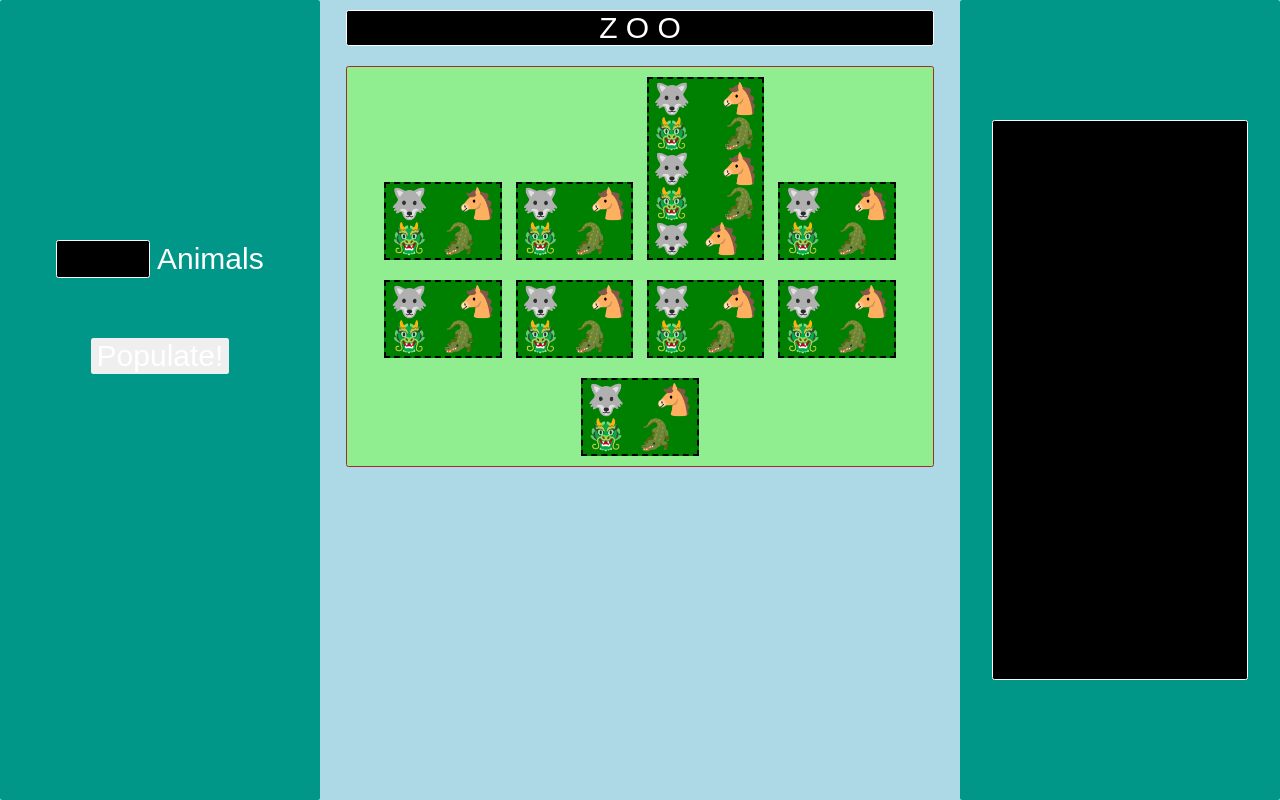
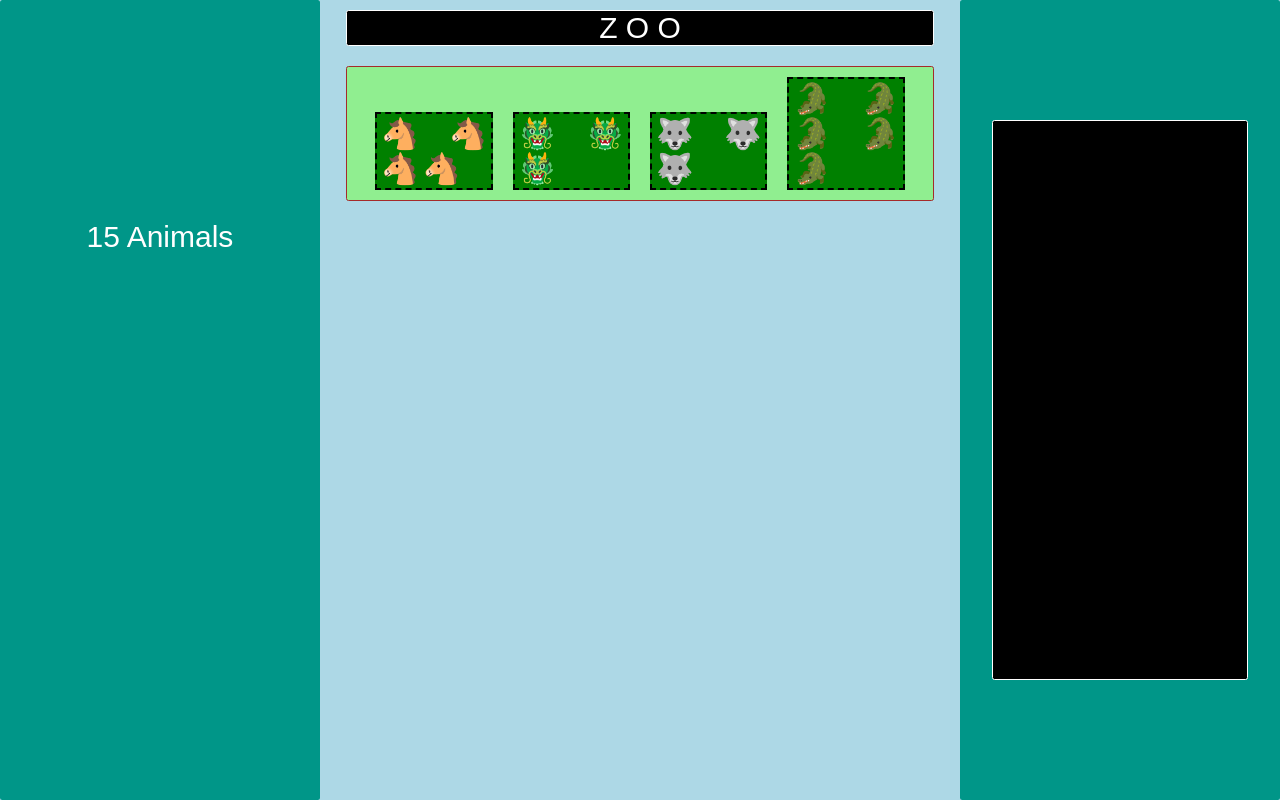
Before and after one commit to andrewtoups/christmasAtTheZoo, a plain HTML site: page index.html in a window 1280 px wide. Both pictures are taken after a click on the button "Populate!". Drawn offline with Linux system fonts and the light colour scheme.

Commit message:
added some interactivity. stat method not working as expected, need to place event listener elsewhere?

```diff
--- a/index.html
+++ b/index.html
@@ -8,74 +8,12 @@
   <body>
     <aside class="menu">
       <div class="animal-number">
-        <input class="animal-number" type="number" min="0" max="50"></input>
-        <span> Animals </span>
+        <input class="animal-number" type="number" min="5" max="75" value="15"> Animals</input>
       </div>
       <button class="populate" type="button">Populate!</button>
     </aside>
     <div class="zoo-header">Z O O</div>
-    <div class="zoo">
-      <span class="pen">
-        <span class = "animal">🐺</span>
-        <span class = "animal">🐴</span>
-        <span class = "animal">🐲</span>
-        <span class = "animal">🐊</span>
-      </span>
-      <span class="pen">
-        <span class = "animal">🐺</span>
-        <span class = "animal">🐴</span>
-        <span class = "animal">🐲</span>
-        <span class = "animal">🐊</span>
-      </span>
-      <span class="pen">
-        <span class = "animal">🐺</span>
-        <span class = "animal">🐴</span>
-        <span class = "animal">🐲</span>
-        <span class = "animal">🐊</span>
-        <span class = "animal">🐺</span>
-        <span class = "animal">🐴</span>
-        <span class = "animal">🐲</span>
-        <span class = "animal">🐊</span>
-        <span class = "animal">🐺</span>
-        <span class = "animal">🐴</span>
-      </span>
-      <span class="pen">
-        <span class = "animal">🐺</span>
-        <span class = "animal">🐴</span>
-        <span class = "animal">🐲</span>
-        <span class = "animal">🐊</span>
-      </span>
-      <span class="pen">
-        <span class = "animal">🐺</span>
-        <span class = "animal">🐴</span>
-        <span class = "animal">🐲</span>
-        <span class = "animal">🐊</span>
-      </span>
-      <span class="pen">
-        <span class = "animal">🐺</span>
-        <span class = "animal">🐴</span>
-        <span class = "animal">🐲</span>
-        <span class = "animal">🐊</span>
-      </span>
-      <span class="pen">
-        <span class = "animal">🐺</span>
-        <span class = "animal">🐴</span>
-        <span class = "animal">🐲</span>
-        <span class = "animal">🐊</span>
-      </span>
-      <span class="pen">
-        <span class = "animal">🐺</span>
-        <span class = "animal">🐴</span>
-        <span class = "animal">🐲</span>
-        <span class = "animal">🐊</span>
-      </span>
-      <span class="pen">
-        <span class = "animal">🐺</span>
-        <span class = "animal">🐴</span>
-        <span class = "animal">🐲</span>
-        <span class = "animal">🐊</span>
-      </span>
-    </div>
+    <div class="zoo"></div>
     <aside class="menu stats">
       <div class="display"></div>
     </aside>
--- a/js/main.js
+++ b/js/main.js
@@ -23,8 +23,21 @@ function Zoo (){
   this.regions = {
     zoo: null,
     display: null,
-    pens: []
+    menu: {
+      populate: $('button.populate'),
+      amount: $('input.animal-number')
+    }
   };
+  $("[type='number']").keypress(function (evt) {
+    evt.preventDefault();
+    });
+  $(this.regions.menu.populate).click((function(){
+    var animals = Number($(this.regions.menu.amount).val());
+    this.populate(animals);
+    this.build();
+    this.regions.menu.populate.remove();
+    $(this.regions.menu.amount).replaceWith($('<span="animal-number">' + animals + '</span>'));
+  }).bind(this));
 }
 
 Zoo.prototype = {
@@ -32,35 +45,69 @@ Zoo.prototype = {
     for (var index = 0; index < numOfAnimals; index++){
       newAnimal = this.grabAnimal();
       if (newAnimal !== undefined) {
-        this.menagerie[newAnimal.name + index] = newAnimal;
+        this.menagerie[newAnimal.getSpecies() + " " + index] = newAnimal;
       } else {
         this.menagerie = {};
-        return 'Something went horribly, horribly wrong!!';
+        console.log('Something went horribly, horribly wrong!!');
       }
     }
-    return numOfAnimals + " animals coming right up!";
+    console.log(numOfAnimals + " animals coming right up!");
   },
   grabAnimal: function grabAnimal(species){
     if (species === undefined) {
-      var animalTypes = ['Dog', 'Gila Monster', 'Horse', 'Alligator'];
+      var animalTypes = ['Dog', 'GilaMonster', 'Horse', 'Alligator'];
       var index = Math.floor(Math.random() * 4);
       species = animalTypes[index];
     }
-    switch (species) {
-      case 'Dog':
-        return Dog.random();
-      case 'Gila Monster':
-        return GilaMonster.random();
-      case 'Horse':
-        return Horse.random();
-      case 'Alligator':
-        return Alligator.random();
-      default:
-        return console.log("Unknown Species, cannot create");
+    speciesRegister = {
+      Dog: Dog,
+      GilaMonster: GilaMonster,
+      Alligator: Alligator,
+      Horse: Horse
+    };
+    return speciesRegister[species].random(); // look up animal type and call its random method
+  },
+  build: function build(){
+    var zoo = {
+      elem: $('div.zoo'),
+      pens: {}
+    };
+    this.regions.display = $('div.display');
+    for (var animal in this.menagerie) { // create empty pen for each new species name
+      var currentSpecies = this.menagerie[animal].getSpecies();
+      zoo.pens[currentSpecies] = $("<span class='pen'></span>");
     }
+    for (var specificPen in zoo.pens){ // draw pens on screen and fill with animal of that type
+      $(zoo.elem).append(zoo.pens[specificPen]);
+      for (animal in this.menagerie) {
+        var specificAnimal = this.menagerie[animal];
+        var specificSpecies = specificAnimal.getSpecies(); // sort animals by type, append to pens
+        if (specificSpecies === specificPen){
+          $(zoo.pens[specificPen]).append(this.menagerie[animal].elem); //put in pen
+          $(this.menagerie[animal].elem).click(specificAnimal, (function(){ // make them clickable for stats
+            this.showAnimalMenu(specificAnimal);
+          }).bind(this));
+        }
+      }
+    }
+    this.regions.zoo = zoo;
   },
-  showMenagerie: function showMenagerie(){
-
+  showAnimalMenu: function showAnimalMenu(animal){
+    $(this.regions.display.empty());
+    var stats = this.parseAnimalStats(animal.getInfo());
+    for (var index = 0; index < stats.length; index++){
+      $(this.regions.display).append(stats[index]);
+    }
+    $(this.regions.display).append('<button class="pet">Pet!</button>');
+    $(this.regions.display).append('<button class="breed">Breed!</button');
+  },
+  parseAnimalStats: function parseAnimalStats(info){
+    var elems = [];
+    for (var keyword in info){
+      elem = $("<p class='stat-item'>" + keyword + ": " + info[keyword] + "</p>");
+      elems.push(elem);
+    }
+    return elems;
   }
 };
 
@@ -79,7 +126,6 @@ function Animal (name, bMonth, bDay, bYear) {
   }());
   this.age = this.getAge();
 }
-
 Animal.prototype = {
   getAge: function getAge(){
     if (this.birthDay === "(Not yet born)"){
@@ -101,13 +147,10 @@ Animal.prototype = {
   getInfo: function getInfo(){
     var info = {
       name: this.name,
-      birthday: this.birthDay,
+      birthday: this.birthDay.getMonth() + '/' + this.birthDay.getDate() + '/' +  this.birthDay.getFullYear(),
       age: this.age
     };
     return info;
-  },
-  init: function init(){
-
   }
 };
 
@@ -119,7 +162,6 @@ Animal.prototype = {
 function Mammal (name, bMonth, bDay, bYear) {
   Animal.call(this, name, bMonth, bDay, bYear);
 }
-
 Mammal.prototype = Object.create(Animal.prototype, {
   reproduce: {
     value : function reproduce(){
@@ -154,7 +196,6 @@ Mammal.prototype = Object.create(Animal.prototype, {
 function Reptile (name, bMonth, bDay, bYear) {
   Animal.call(this, name, bMonth, bDay, bYear);
 }
-
 Reptile.prototype = Object.create(Animal.prototype, {
   reproduce: {
     value: function reproduce() {
@@ -179,10 +220,12 @@ Reptile.prototype = Object.create(Animal.prototype, {
 ///////////////////
 // Species:
 ///////////////////
+
 // Dog Constructor Function
 function Dog (name, bMonth, bDay, bYear) {
   Mammal.call(this, name, bMonth, bDay, bYear);
-  return "I'm a dog and my name is " + name;
+  this.elem = $("<span class='animal'>" + Dog.icon + "</span>");
+  console.log("I'm a dog and my name is " + name + "!");
 }
 Dog.lifeExpectancy = 13;
 Dog.icon = '🐺';
@@ -196,6 +239,11 @@ Dog.prototype = Object.create(Mammal.prototype, {
   fetch: {
     value: function fetch(numberOfFetches){
       return this.name + " fetched " + numberOfFetches + " times. Good doggo!";
+    }
+  },
+  getSpecies: {
+    value: function getSpecies(){
+      return "Dog";
     }
   },
   reproduce: {
@@ -223,6 +271,8 @@ Dog.prototype = Object.create(Mammal.prototype, {
 // Gila Monster Constructor Function
 function GilaMonster(name, bMonth, bDay, bYear){
   Reptile.call(this, name, bMonth, bDay, bYear);
+  this.elem = $("<span class='animal'>" + GilaMonster.icon + "</span>");
+  console.log("I'm a Gila Monster and my name is " + name + "!");
 }
 GilaMonster.lifeExpectancy = 30;
 GilaMonster.icon = '🐲';
@@ -236,6 +286,11 @@ GilaMonster.prototype = Object.create(Reptile.prototype, {
   bask: {
     value: function bask(duration) {
       return this.name + " basked in the hot desert sun for " + duration + " hours. That's chill.";
+    }
+  },
+  getSpecies: {
+    value: function getSpecies(){
+      return "Gila Monster";
     }
   },
   reproduce: {
@@ -267,6 +322,8 @@ GilaMonster.prototype = Object.create(Reptile.prototype, {
 // Alligator Constructor Function
 function Alligator(name, bMonth, bDay, bYear){
   Reptile.call(this, name, bMonth, bDay, bYear);
+  this.elem = $("<span class='animal'>" + Alligator.icon + "</span>");
+  console.log("I'm an Alligator and my name is " + name + "!");
 }
 Alligator.lifeExpectancy = 50;
 Alligator.icon = '🐊';
@@ -280,6 +337,11 @@ Alligator.prototype = Object.create(Reptile.prototype, {
   chomp: {
     value: function chomp(numOfTimes) {
       return this.name + " chomped " + numOfTimes + " times.";
+    }
+  },
+  getSpecies: {
+    value: function getSpecies(){
+      return "Alligator";
     }
   },
   reproduce: {
@@ -311,6 +373,8 @@ Alligator.prototype = Object.create(Reptile.prototype, {
 // Horse Constructor Function
 function Horse(name, bMonth, bDay, bYear){
   Mammal.call(this, name, bMonth, bDay, bYear);
+  this.elem = $("<span class='animal'>" + Horse.icon + "</span>");
+  console.log("I'm a horse and my name is " + name + "!");
 }
 Horse.lifeExpectancy = 30;
 Horse.icon = '🐴';
@@ -326,13 +390,19 @@ Horse.prototype = Object.create(Mammal.prototype, {
       return this.name + " galloped for " + distance + " miles! Holy heck.";
     }
   },
+  getSpecies: {
+    value: function getSpecies(){
+      return "Horse";
+    }
+  },
   reproduce: {
     value: function reproduce(){
       var childInfo = Mammal.prototype.reproduce.call(this);
       var offspring = new Horse(childInfo.name, childInfo.bMonth, childInfo.bDay, childInfo.bYear);
       return offspring;
     }
-  },  getInfo: {
+  },
+  getInfo: {
     value: function getInfo() {
       var info = Mammal.prototype.getInfo.call(this);
       info.species = "Horse";
@@ -348,4 +418,3 @@ Horse.prototype = Object.create(Mammal.prototype, {
 });
 
 var ourZoo = new Zoo();
-ourZoo.populate(20);
--- a/styles/main.scss
+++ b/styles/main.scss
@@ -45,12 +45,13 @@ body {
     border: 2px dashed black;
     border-radius: 0px;
     width: 20%;
-    margin: 10px 0;
+    margin: 10px ;
     display: inline-block;
     text-align: justify;
     padding: 2px;
     .animal {
       padding: 0 2px;
+      cursor: crosshair;
     }
   }
 }
@@ -89,9 +90,6 @@ button, input {
     text-shadow: 0 0 0 white;
     text-align: center;
   }
-  button {
-    width: 3em;
-  }
 }
 
 .stats {
@@ -104,5 +102,13 @@ button, input {
     margin: 0 10%;
     width: 80%;
     height: 70vh;
+    .stat-item {
+      font-size: 13px;
+      font-family: monospace;
+    }
+    button {
+      font-size: 15px;
+      margin: 0 5px;
+    }
   }
 }
```
Also changed, not shown: styles/main.css, 1 other file.
